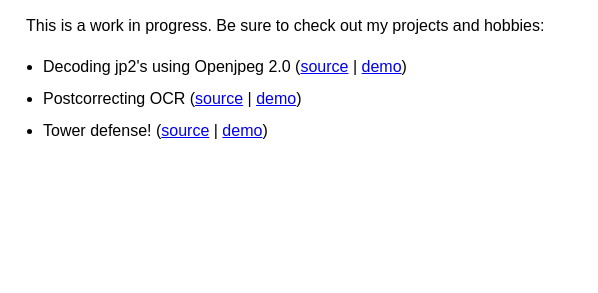
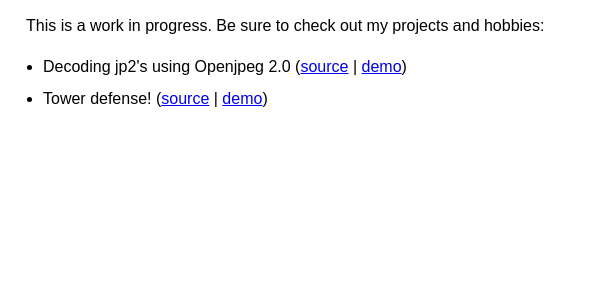
Before and after one commit to renevanderark/renevanderark.github.io, a plain HTML site: page index.html in a window 1280 px wide. Shown: the part 111-404 px from the top of the page, 255-853 px from the left. Drawn offline with nearby package versions, Linux system fonts and the light colour scheme.

Commit message:
Update index.html

```diff
--- a/index.html
+++ b/index.html
@@ -38,9 +38,6 @@
 			<li>Decoding jp2's using Openjpeg 2.0 (<a href="https://github.com/renevanderark/jp2png-web-cgi">source</a> |
 				<a href="http://openjpeg.kbresearch.nl/jp2demo2/index.html?urn=ddd:010461485:mpeg21:p001:image">demo</a>)
 			</li>
-			<li>Postcorrecting OCR (<a href="https://github.com/KBNLresearch/alto-editor">source</a> |
-				<a href="http://altoedit.kbresearch.nl">demo</a>)
-			</li>
 			<li>Tower defense! (<a href="https://github.com/renevanderark/canvas-td">source</a> |
 				<a href="http://renevanderark.github.io/canvas-td">demo</a>)
 			</li>
```
